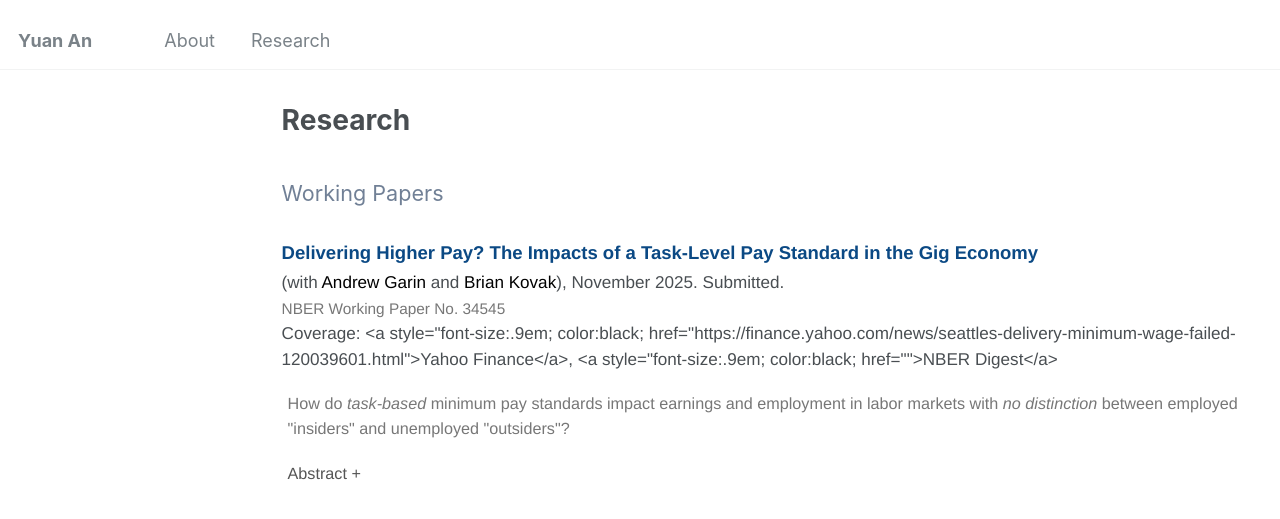
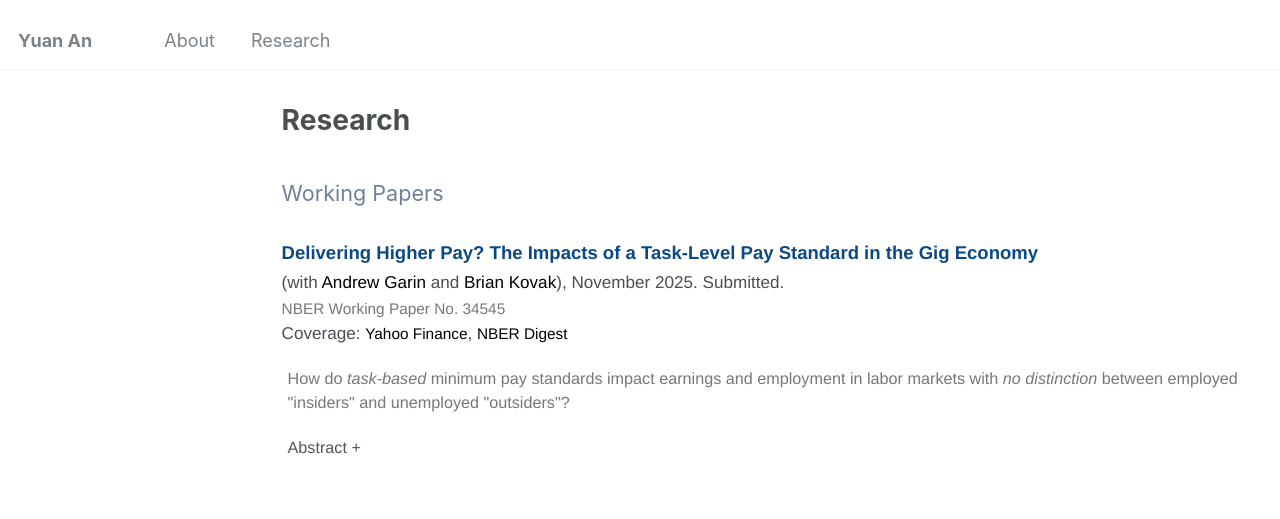
Before and after one commit to yuan-ann/yuan-ann.github.io, a Jekyll site: the page built from _pages/research.md, in a window 1280 px wide. Shown: the top 519 px of the page. Built offline with Jekyll 4.4.1, drawn with Linux system fonts in a browser that asks for light colours.

Commit message:
Fix formatting in research.md for coverage section

```diff
--- a/_pages/research.md
+++ b/_pages/research.md
@@ -34,7 +34,7 @@ author_profile: false
     (with <a style="color:black;" href="https://sites.google.com/view/andygarin/home">Andrew Garin</a> and
     <a style="color:black;" href="https://www.andrew.cmu.edu/user/bkovak/">Brian Kovak</a>), November 2025. Submitted.<br>
     <a style="font-size:.9em; color:#777;" href=""> NBER Working Paper No. 34545 </a><br>
-    Coverage: <a style="font-size:.9em; color:black; href="https://finance.yahoo.com/news/seattles-delivery-minimum-wage-failed-120039601.html">Yahoo Finance</a>, <a style="font-size:.9em; color:black; href="">NBER Digest</a>
+    Coverage: <a style="font-size:.9em; color:black;" href="https://finance.yahoo.com/news/seattles-delivery-minimum-wage-failed-120039601.html">Yahoo Finance</a>, <a style="font-size:.9em; color:black;" href="">NBER Digest</a>
   </p>
 
   <p class="paper-id">
```
